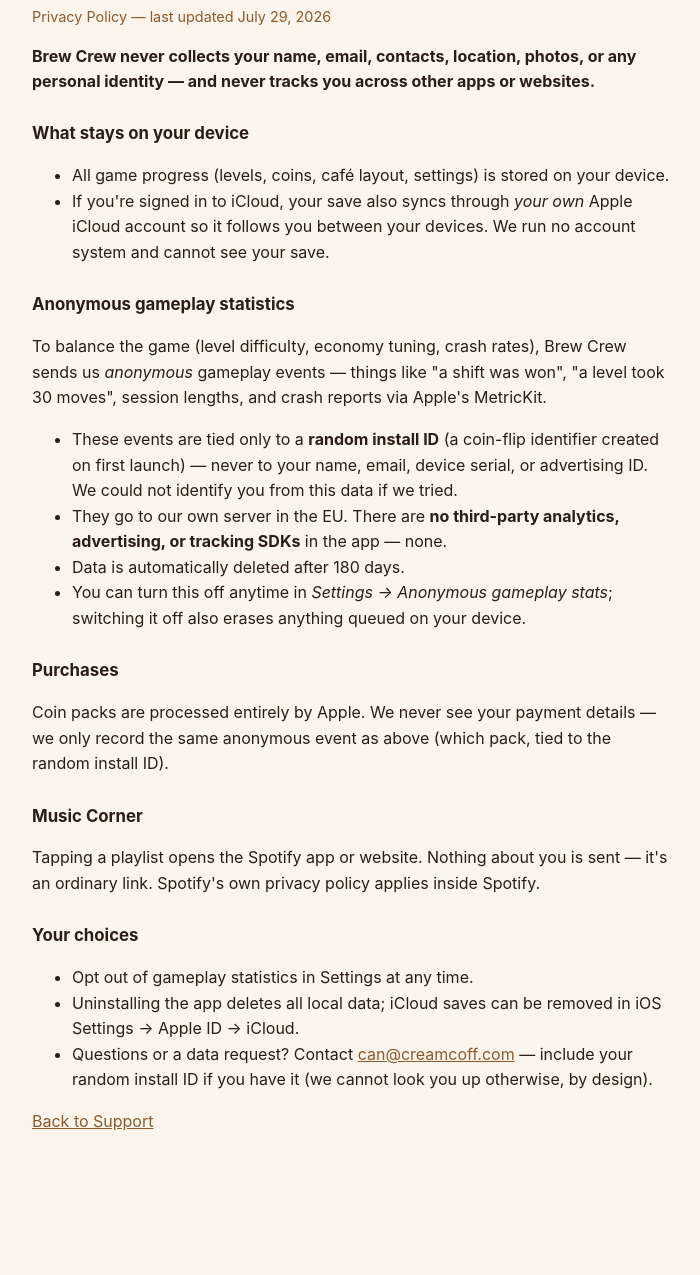
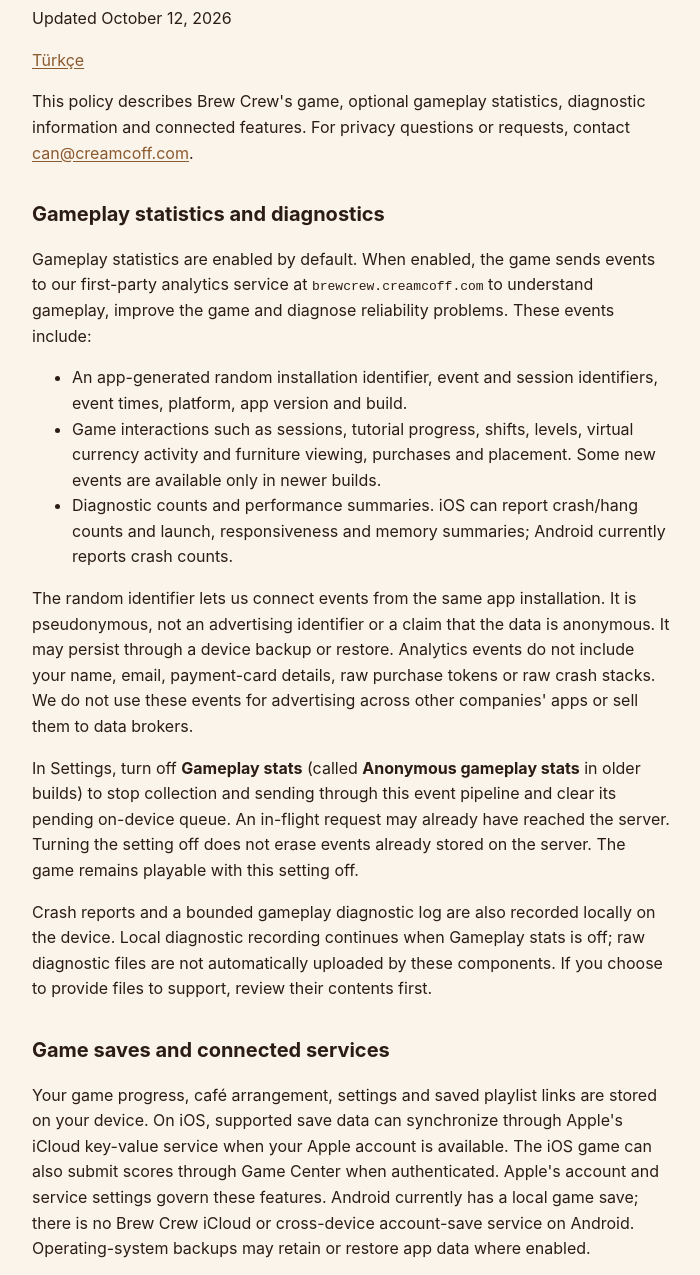
Before and after one commit to canocloudx/brewcrew-support, a plain HTML site: page privacy.html in a window 1280 px wide. Shown: the part 109-1384 px from the top of the page, without its empty margins (288-988 px from the left). Before the commit the page ends 1292 px from the top, so only its background shows below. Drawn offline with Linux system fonts and the light colour scheme.

Commit message:
Align public privacy policies with current Brew Crew data handling

```diff
--- a/privacy.html
+++ b/privacy.html
@@ -7,59 +7,44 @@
 <style>
   body { font-family: -apple-system, BlinkMacSystemFont, "Segoe UI", sans-serif; max-width: 640px; margin: 3rem auto; padding: 0 1.5rem; line-height: 1.6; color: #2b1d16; background: #fbf4ea; }
   h1 { margin-bottom: 0.25rem; }
-  h2 { font-size: 1.05rem; margin-top: 1.6rem; }
-  a { color: #8a5a30; }
-  .tag { color: #8a5a30; font-size: 0.9rem; }
+  h2 { font-size: 1.25rem; margin-top: 2rem; }
+  a { color: #8a5a30; text-underline-offset: 0.15em; }
+  a:focus-visible { outline: 2px solid #8a5a30; outline-offset: 3px; }
+  code { overflow-wrap: anywhere; }
 </style>
 </head>
 <body>
-<h1>Brew Crew</h1>
-<p class="tag">Privacy Policy — last updated July 29, 2026</p>
+<h1>Brew Crew Privacy Policy</h1>
+<p>Updated October 12, 2026</p>
+<p><a href="https://brewcrew.creamcoff.com/bg/privacy/tr" lang="tr" hreflang="tr">Türkçe</a></p>
+<p>This policy describes Brew Crew's game, optional gameplay statistics, diagnostic information and connected features. For privacy questions or requests, contact <a href="mailto:can@creamcoff.com">can@creamcoff.com</a>.</p>
 
-<p><strong>Brew Crew never collects your name, email, contacts, location, photos, or any
-personal identity — and never tracks you across other apps or websites.</strong></p>
+<h2>Gameplay statistics and diagnostics</h2>
+<p>Gameplay statistics are enabled by default. When enabled, the game sends events to our first-party analytics service at <code>brewcrew.creamcoff.com</code> to understand gameplay, improve the game and diagnose reliability problems. These events include:</p>
+<ul>
+  <li>An app-generated random installation identifier, event and session identifiers, event times, platform, app version and build.</li>
+  <li>Game interactions such as sessions, tutorial progress, shifts, levels, virtual currency activity and furniture viewing, purchases and placement. Some new events are available only in newer builds.</li>
+  <li>Diagnostic counts and performance summaries. iOS can report crash/hang counts and launch, responsiveness and memory summaries; Android currently reports crash counts.</li>
+</ul>
+<p>The random identifier lets us connect events from the same app installation. It is pseudonymous, not an advertising identifier or a claim that the data is anonymous. It may persist through a device backup or restore. Analytics events do not include your name, email, payment-card details, raw purchase tokens or raw crash stacks. We do not use these events for advertising across other companies' apps or sell them to data brokers.</p>
+<p>In Settings, turn off <strong>Gameplay stats</strong> (called <strong>Anonymous gameplay stats</strong> in older builds) to stop collection and sending through this event pipeline and clear its pending on-device queue. An in-flight request may already have reached the server. Turning the setting off does not erase events already stored on the server. The game remains playable with this setting off.</p>
+<p>Crash reports and a bounded gameplay diagnostic log are also recorded locally on the device. Local diagnostic recording continues when Gameplay stats is off; raw diagnostic files are not automatically uploaded by these components. If you choose to provide files to support, review their contents first.</p>
 
-<h2>What stays on your device</h2>
-<ul>
-  <li>All game progress (levels, coins, café layout, settings) is stored on your device.</li>
-  <li>If you're signed in to iCloud, your save also syncs through <em>your own</em> Apple
-      iCloud account so it follows you between your devices. We run no account system and
-      cannot see your save.</li>
-</ul>
-
-<h2>Anonymous gameplay statistics</h2>
-<p>To balance the game (level difficulty, economy tuning, crash rates), Brew Crew sends
-us <em>anonymous</em> gameplay events — things like "a shift was won", "a level took 30
-moves", session lengths, and crash reports via Apple's MetricKit.</p>
-<ul>
-  <li>These events are tied only to a <strong>random install ID</strong> (a coin-flip
-      identifier created on first launch) — never to your name, email, device serial,
-      or advertising ID. We could not identify you from this data if we tried.</li>
-  <li>They go to our own server in the EU. There are <strong>no third-party analytics,
-      advertising, or tracking SDKs</strong> in the app — none.</li>
-  <li>Data is automatically deleted after 180 days.</li>
-  <li>You can turn this off anytime in <em>Settings → Anonymous gameplay stats</em>;
-      switching it off also erases anything queued on your device.</li>
-</ul>
+<h2>Game saves and connected services</h2>
+<p>Your game progress, café arrangement, settings and saved playlist links are stored on your device. On iOS, supported save data can synchronize through Apple's iCloud key-value service when your Apple account is available. The iOS game can also submit scores through Game Center when authenticated. Apple's account and service settings govern these features. Android currently has a local game save; there is no Brew Crew iCloud or cross-device account-save service on Android. Operating-system backups may retain or restore app data where enabled.</p>
+<p>The game fetches remote game configuration from our service even when Gameplay stats is off. These configuration requests do not include the analytics installation identifier in their request body or URL. Network and hosting providers receive connection information, including IP addresses, to deliver and protect these requests; infrastructure access logs may retain connection metadata. We do not use this information to infer your location for gameplay analytics.</p>
+<p>Music links open Spotify only when you choose them. Spotify handles that activity under its own policies. Reminders use the device's notification system and its permission settings.</p>
 
 <h2>Purchases</h2>
-<p>Coin packs are processed entirely by Apple. We never see your payment details — we
-only record the same anonymous event as above (which pack, tied to the random install ID).</p>
+<p>Where purchases are offered in a released build, Apple or Google processes payment through its store. The game receives product and transaction information to deliver virtual items and recover unfinished transactions. Payment-card details are handled by the store, not Brew Crew. Virtual currency and item activity can appear in gameplay statistics when enabled.</p>
+<p>The prepared authenticated purchase-delivery backend is not active for players. Before activating account-backed purchase delivery, we will update this policy and the relevant store disclosures to describe account identifiers, purchase verification, recovery and retention. An analytics identifier is not purchase authentication.</p>
 
-<h2>Music Corner</h2>
-<p>Tapping a playlist opens the Spotify app or website. Nothing about you is sent —
-it's an ordinary link. Spotify's own privacy policy applies inside Spotify.</p>
+<h2>Storage, access and deletion</h2>
+<p>Gameplay events are stored in our PostgreSQL analytics service. Access to individual events and exports is restricted. Raw events are scheduled for deletion after they are older than 180 days; periodic cleanup can take additional time. Backups may retain copies until they are rotated, and a privacy deletion must be reapplied before a backup is restored into active use. The backup rotation and deletion procedures remain release checks.</p>
+<p>You can request access or deletion by emailing <a href="mailto:can@creamcoff.com?subject=Brew%20Crew%20privacy%20request">can@creamcoff.com</a>. Include the analytics installation identifier shown in Settings if you want us to locate your gameplay events. Do not send a password, payment-card details or purchase token. We may need further information to verify a request. Uninstalling the app does not itself delete server events, iCloud data or operating-system backups.</p>
+<p>If you email support, we use the information you choose to send to respond and investigate your request. Do not include sensitive information that is unnecessary for the issue.</p>
 
-<h2>Your choices</h2>
-<ul>
-  <li>Opt out of gameplay statistics in Settings at any time.</li>
-  <li>Uninstalling the app deletes all local data; iCloud saves can be removed in
-      iOS Settings → Apple ID → iCloud.</li>
-  <li>Questions or a data request? Contact <a href="mailto:can@creamcoff.com">can@creamcoff.com</a>
-      — include your random install ID if you have it (we cannot look you up otherwise,
-      by design).</li>
-</ul>
-
-<p><a href="index.html">Back to Support</a></p>
+<h2>Changes</h2>
+<p>We update this page when the game's data handling changes. Store disclosures must match the actual released builds and connected services. This page does not mean that new account or purchase features have been activated.</p>
 </body>
 </html>
```
Also changed, not shown: privacy-tr.html (added, +50 -0 lines).
